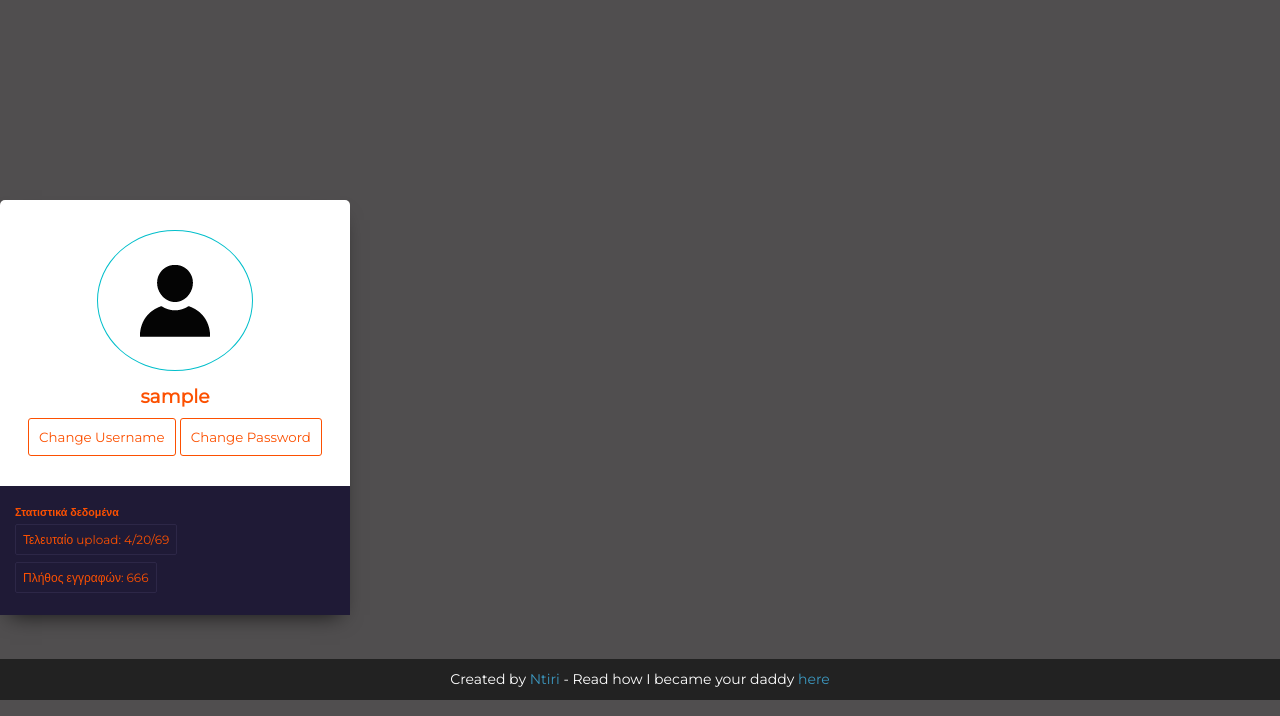
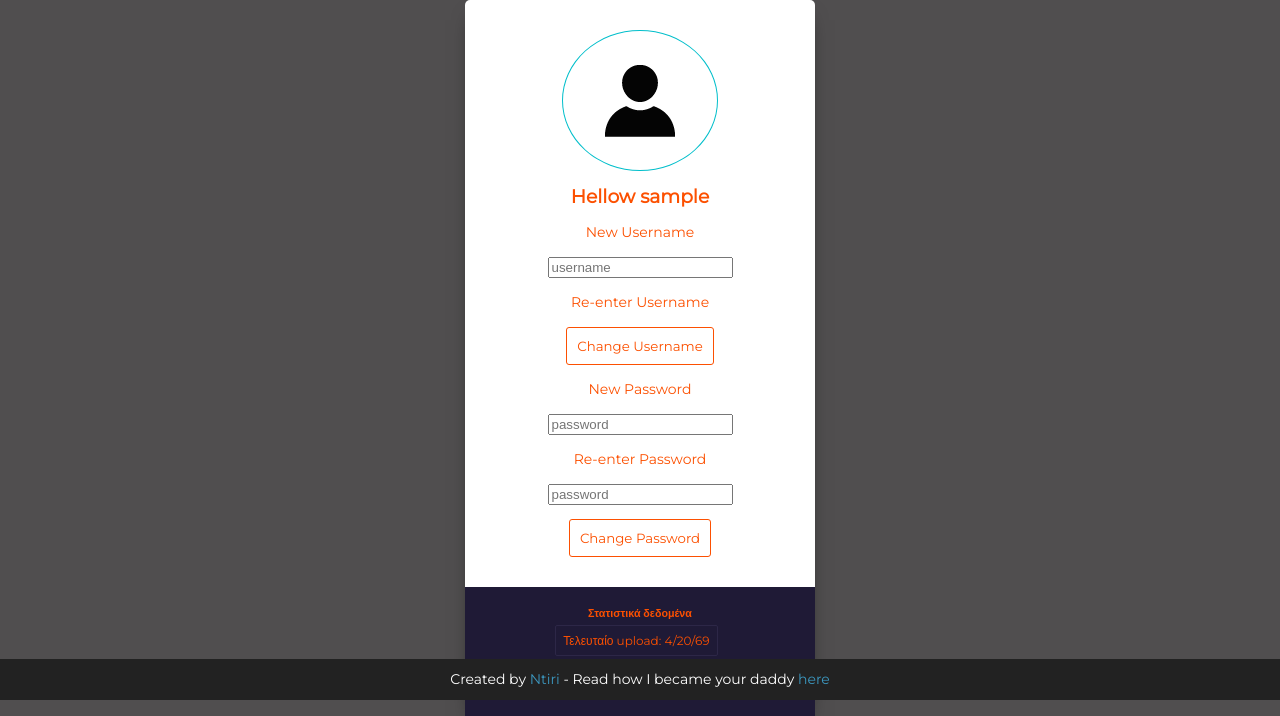
Before and after one commit to NeCr00/HAR-Analyzer, a PHP site: page /User/profile.php in a window 1280 px wide. Shown: the part 100-816 px from the top of the page. Run offline with PHP 8.4, Linux system fonts and the light colour scheme; the visitor is signed in with stand-in values (Sample User, id 1).

Commit message:
Add files via upload

```diff
--- a/User/profile.css
+++ b/User/profile.css
@@ -33,22 +33,13 @@ p {
 	padding-top: 30px;
 	position: relative;
 	width: 350px;
-	max-width: 100%;
+	max-width: 150%;
 	text-align: center;
-	margin-top:200px
+	margin: auto;
+
 }
 
-.card-container .pro {
-	color: #231E39;
-	background-color: #FEBB0B;
-	border-radius: 3px;
-	font-size: 14px;
-	font-weight: bold;
-	padding: 3px 7px;
-	position: absolute;
-	top: 30px;
-	left: 30px;
-}
+
 
 .card-container .round {
 	border: 1px solid #03BFCB;
@@ -81,7 +72,7 @@ button.primary {
 
 .skills {
 	background-color: #1F1A36;
-	text-align: left;
+	text-align: center;
 	padding: 15px;
 	margin-top: 30px;
 }
@@ -126,3 +117,11 @@ footer a {
     color: #3c97bf;
     text-decoration: none;
 }
+
+box {
+
+	align-items: center;
+	border:1px solid #262727;
+	border-radius: 2px;
+	display: inline-block;
+}
--- a/User/profile.php
+++ b/User/profile.php
@@ -1,6 +1,6 @@
-
 <?php
 include('navbar.php');
+
 ?>
 <!DOCTYPE html>
 <html lang="en">
@@ -11,31 +11,58 @@ include('navbar.php');
     <script src="https://code.jquery.com/jquery-3.5.1.min.js"></script>
     <title>Upload Har File</title>
     <link rel="stylesheet" href="profile.css">
-    <script defer src="fileUpload.js"></script>
+    <script defer src="./Profile.js"></script>
 </head>
 
 <body>
 
     <div class="card-container">
         <img class="round" src="/images/user.png" alt="user" />
-	<h3><?php echo $_SESSION['username'];?></h3>
+        <h3> Hellow <?php echo $_SESSION['username'];?> </h3>
 
-	<div class="buttons">
+        <div class="box">
+
+
+            <div class="box">
+                <p class=titles>New Username </p>
+                <input type="text" name="username" id="username" class="signup-form-field" placeholder="username">
+               <!-- <p class="alert" id=alert1> </p>
+-->
+                <p class=titles>Re-enter Username</p>
+               <!-- <input type="text" id="username2" class="signup-form-field" placeholder="username">
+                <p class="alert" id="alert2"> </p>
+                <p class="alert" id="message"></p>
+-->
+
                 <button class="primary">
                     Change Username
                 </button>
+            </div>
+
+            <div class="box">
+                <p class=titles>New Password</p>
+                <input type="password" name="password" id="password1" class="signup-form-field" placeholder="password">
+                <p class="alert" id=alert1> </p>
+
+                <p class=titles>Re-enter Password</p>
+                <input type="password" id="password2" class="signup-form-field" placeholder="password">
+                <p class="alert" id="alert2"> </p>
+                <p class="alert" id="message"></p>
+
                 <button class="primary">
                     Change Password
                 </button>
             </div>
+        </div>
+
         <div class="skills">
             <h6>Στατιστικά δεδομένα</h6>
             <ul>
                 <li>Τελευταίο upload: 4/20/69</li>
                 <li>Πλήθος εγγραφών: 666</li>
-
             </ul>
         </div>
+
     </div>
 
     <footer>
```
Lines whose indentation alone changed are shown as unchanged.
